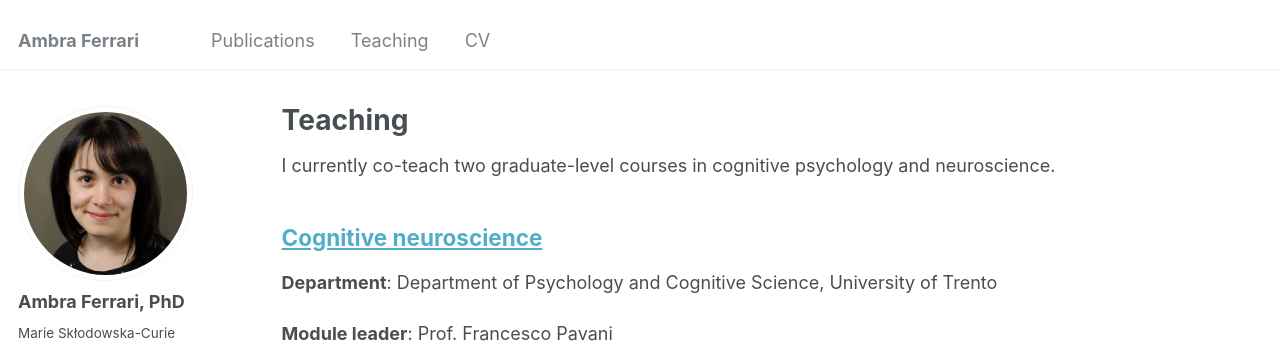
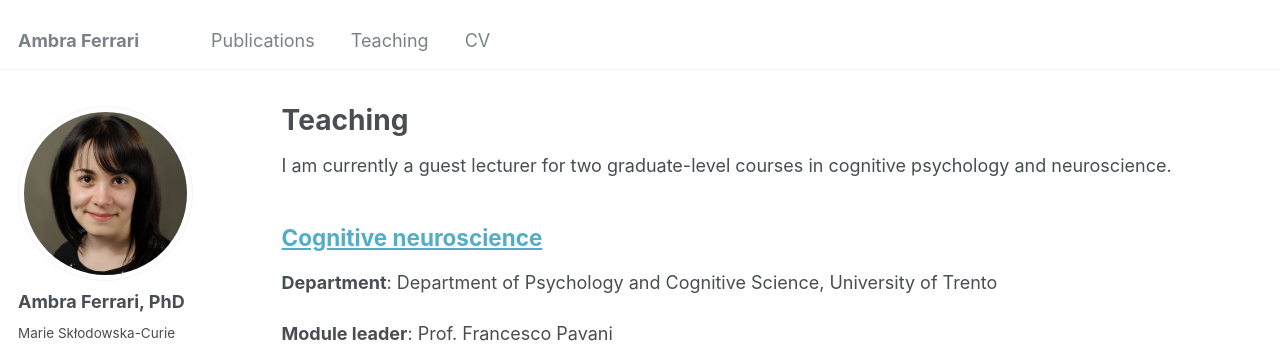
Before and after one commit to ambrafer/ambrafer.github.io, a Jekyll site: the page built from _pages/teaching.html, in a window 1280 px wide and 1396 px high. Shown: the top 346 px of the window. Built offline with Jekyll 4.4.1, drawn with Linux system fonts in a browser that asks for light colours; some web fonts are replaced.

Commit message:
Update teaching.html

```diff
--- a/_pages/teaching.html
+++ b/_pages/teaching.html
@@ -7,7 +7,7 @@ author_profile: true
 
 <body>
 
-  <p>I currently co-teach two graduate-level courses in cognitive psychology and neuroscience.</p>
+  <p>I am currently a guest lecturer for two graduate-level courses in cognitive psychology and neuroscience.</p>
 
   <h2><div class="wordwrap"><a href="https://unitn.coursecatalogue.cineca.it/insegnamenti/2024/50535_647592_90227/2023/50535/10124?annoOrdinamento=2023">Cognitive neuroscience</a></div></h2>
   <p><b>Department</b>: Department of Psychology and Cognitive Science, University of Trento</p>
```
